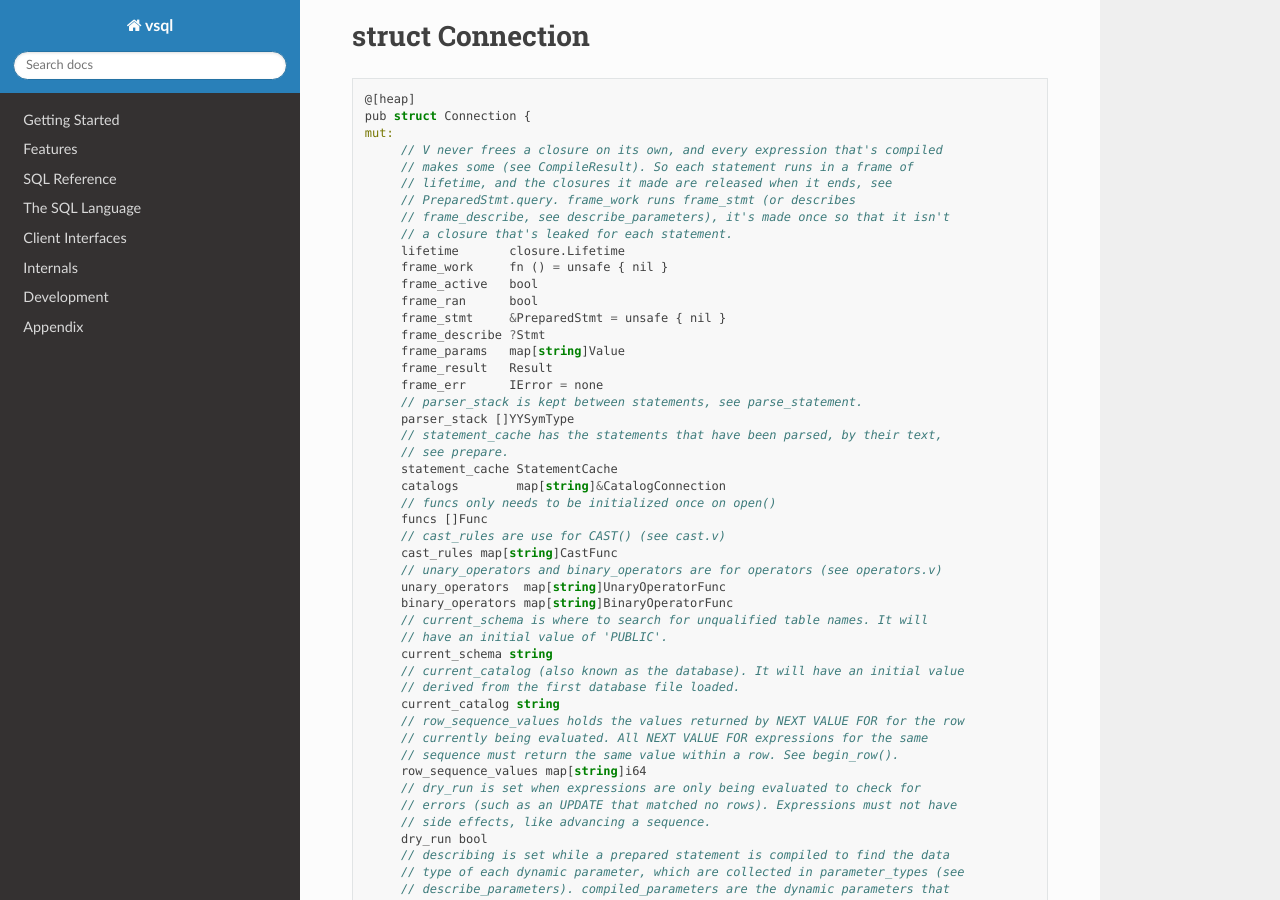
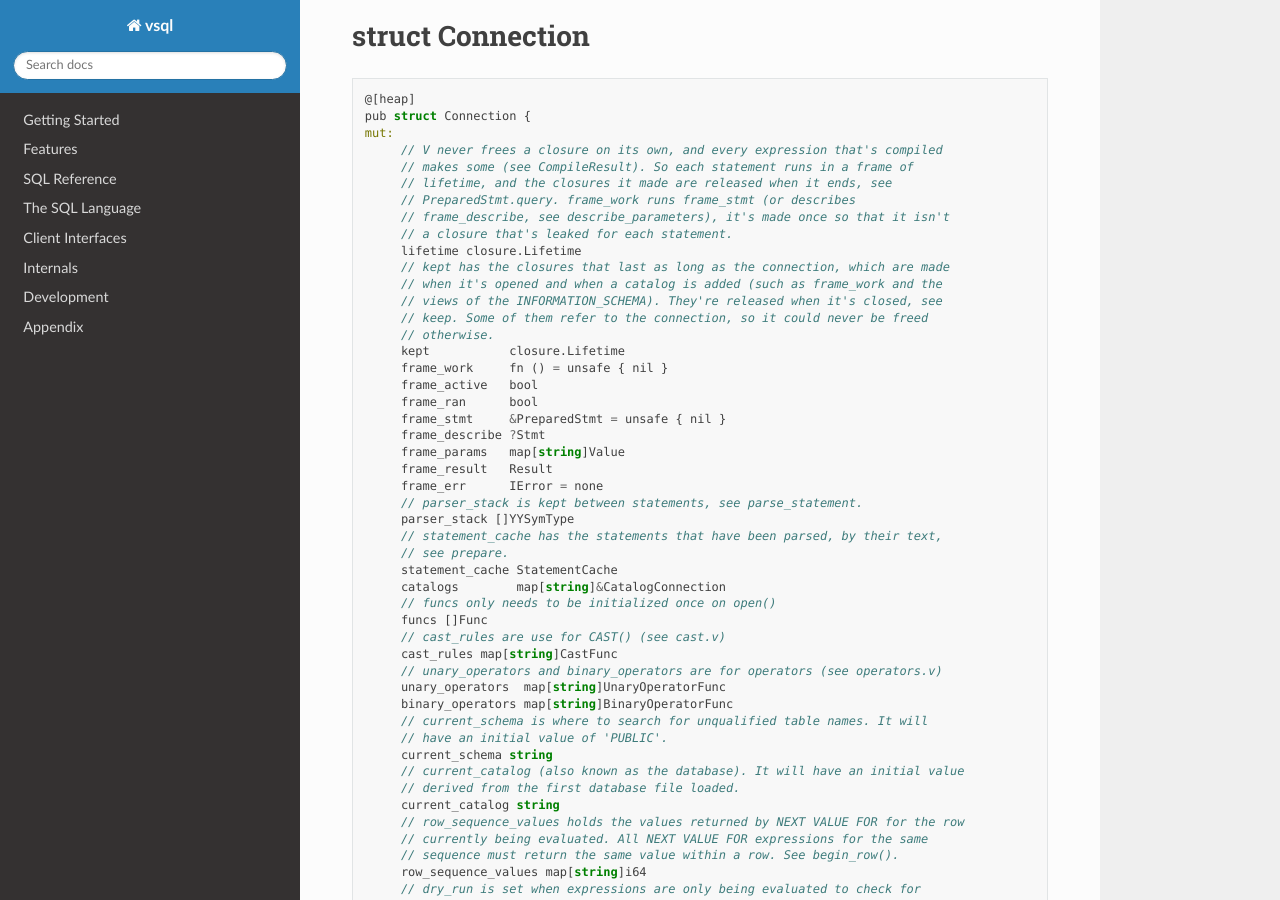
Before and after one commit to elliotchance/vsql, a Sphinx documentation site: the page built from docs/v-client-library-docs.rst, in a window 1280 px wide and 900 px high, scrolled down 13321 px. Built offline with Sphinx 7.4.7 and the Read the Docs theme 3.1.0, drawn with Linux system fonts in a browser that asks for light colours.

Commit message:
connection: Free a connection when it's closed (#1508)
The closures made when a connection is opened (the one that runs each
statement, and the views of the INFORMATION_SCHEMA) were never released,
and they refer to the connection and its catalogs, so no connection was
ever freed. Each one kept about 350 KB, and the SQL tests open thousands.

Now they're made in a frame of a second closure lifetime, which is
disposed when the connection is closed (a connection opened by another
connection's statement still uses that statement's frame). Opening and
closing 1,000 connections goes from 500 MB to 17 MB, and the peak memory
of the SQL tests from 9.1 GB to 6.0 GB. The ARM64 Linux runner ran out
of memory in the SQL tests of #1484.

Co-authored-by: Claude Opus 5.5 <noreply@anthropic.com>

```diff
--- a/docs/v-client-library-docs.rst
+++ b/docs/v-client-library-docs.rst
@@ -703,7 +703,13 @@ struct Connection
    	// PreparedStmt.query. frame_work runs frame_stmt (or describes
    	// frame_describe, see describe_parameters), it's made once so that it isn't
    	// a closure that's leaked for each statement.
-   	lifetime       closure.Lifetime
+   	lifetime closure.Lifetime
+   	// kept has the closures that last as long as the connection, which are made
+   	// when it's opened and when a catalog is added (such as frame_work and the
+   	// views of the INFORMATION_SCHEMA). They're released when it's closed, see
+   	// keep. Some of them refer to the connection, so it could never be freed
+   	// otherwise.
+   	kept           closure.Lifetime
    	frame_work     fn () = unsafe { nil }
    	frame_active   bool
    	frame_ran      bool
```
Also changed, not shown: 2 other files.
